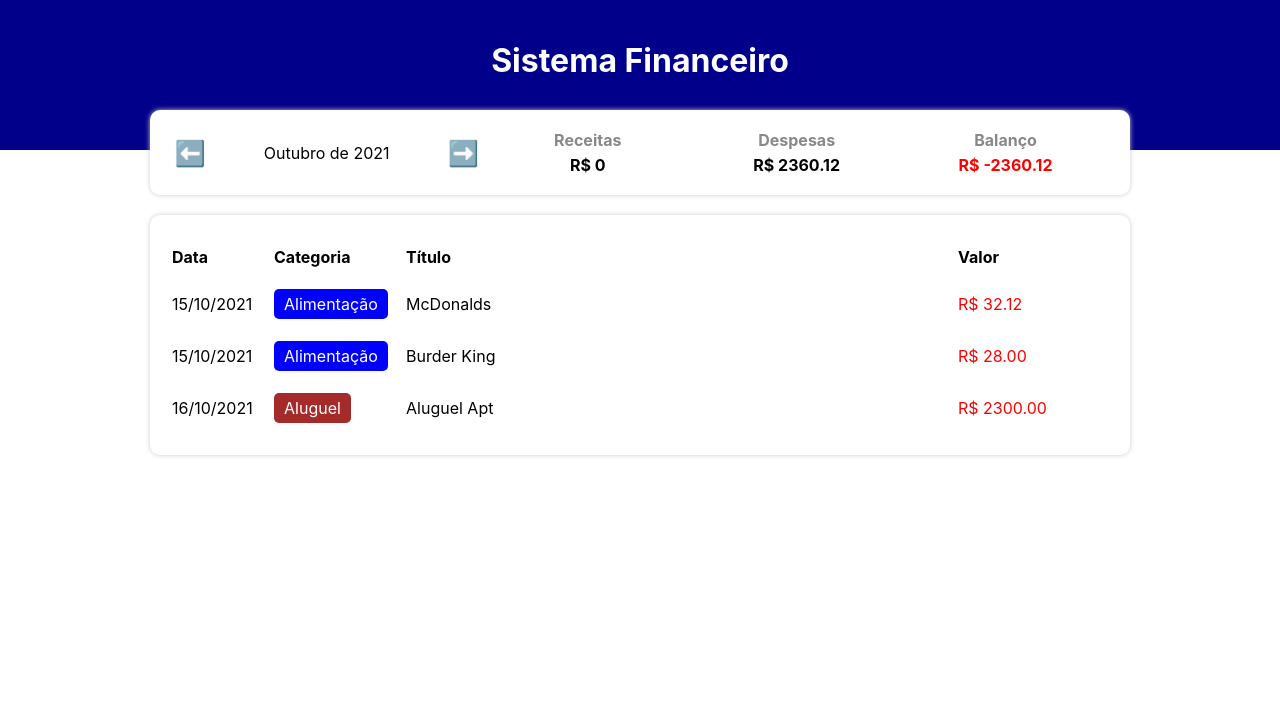
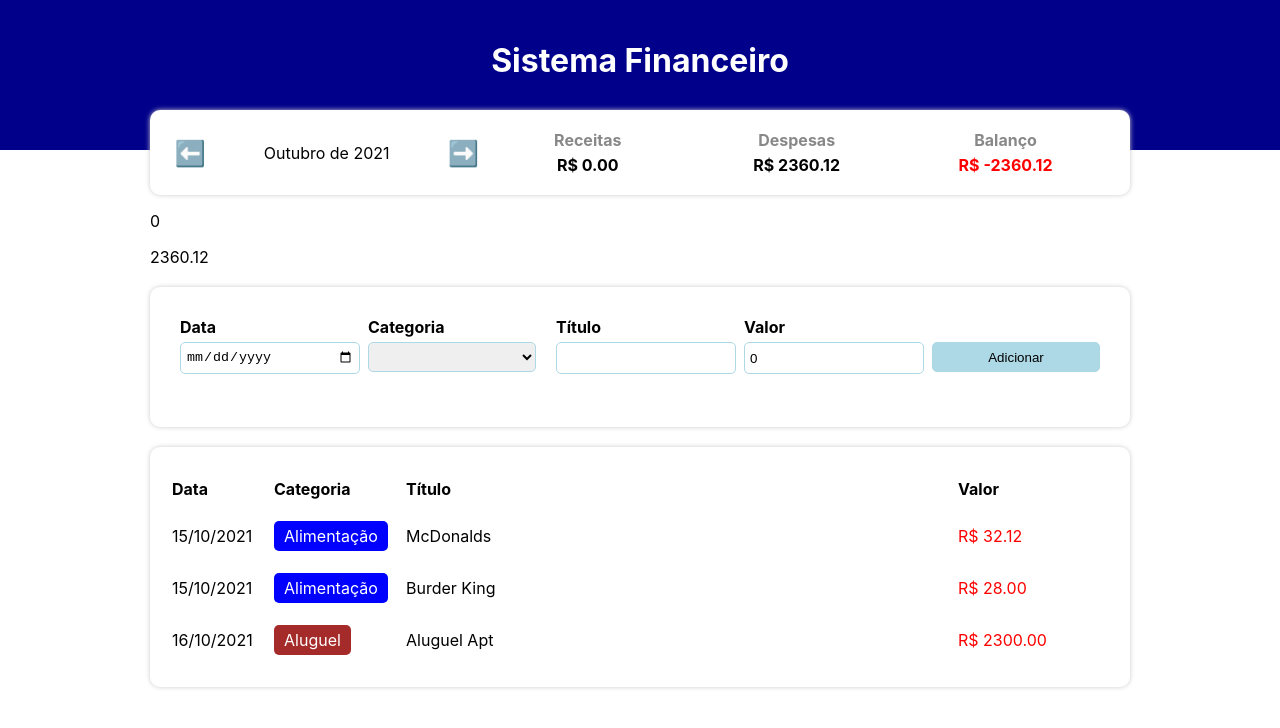
Before and after one commit to LeonardoPilatti/sistemaFinanceiro_ReactJs_Typescript, a React (Create React App) app: page / in a window 1280 px wide. Shown: the top 728 px of the page. Built offline with nearby package versions, Linux system fonts and the light colour scheme.

Commit message:
criando a função de adicionar novos elementos

```diff
--- a/package.json
+++ b/package.json
@@ -12,6 +12,7 @@
     "@types/react-dom": "^17.0.9",
     "react": "^17.0.2",
     "react-dom": "^17.0.2",
+    "react-hook-form": "^7.17.2",
     "react-scripts": "4.0.3",
     "styled-components": "^5.3.1",
     "typescript": "^4.4.3",
--- a/src/App.tsx
+++ b/src/App.tsx
@@ -7,6 +7,7 @@ import { items } from './data/items';
 import { filterListByMonth, getCurrentMonth } from './helpers/dateFilter';
 import TableArea from './components/TableArea';
 import InfoArea from './components/InfoArea';
+import InputArea from './components/InputArea';
 
 const App = () => {
   const [list, setList] = React.useState(items);  /// complete list;
@@ -17,6 +18,7 @@ const App = () => {
 
   React.useEffect(() => {
     setFilteredList( filterListByMonth(list, currentMonth) );
+
   }, [list, currentMonth]);
 
   React.useEffect(() => {
@@ -40,19 +42,30 @@ const App = () => {
     setCurrentMonth(newMonth);
   }
 
+  const handleAddItem = (item: Item) => {
+    let newList = [...list];
+    newList.push(item);
+    setList(newList);
+  }
+
   return (
     <C.Container>
       <C.Header>
         <C.HeaderText>Sistema Financeiro</C.HeaderText>
       </C.Header>
       <C.Body>
+
         <InfoArea
           currentMonth={currentMonth}
           onMonthChange={handleMonthChange}
           income={income}
           expense={expense}
         />
-        {/* area de inserção */}
+        <p>{income}</p>
+        <p>{expense}</p>
+
+        <InputArea onAdd={handleAddItem} />
+
         <TableArea list={filteredList} />
       </C.Body>
     </C.Container>
--- a/src/components/InfoArea/index.tsx
+++ b/src/components/InfoArea/index.tsx
@@ -11,6 +11,9 @@ type Props = {
 };
 
 const InfoArea = ({currentMonth, onMonthChange, income, expense}: Props) => {
+
+  let balance = (income - expense);
+
 
   const handlePrevMonth = () => {
     let [year, month] = currentMonth.split('-');
@@ -38,8 +41,8 @@ const InfoArea = ({currentMonth, onMonthChange, income, expense}: Props) => {
         <ResumeItem title="Despesas" value={expense} />
         <ResumeItem
         title="Balanço"
-        value={income - expense}
-        color={(income - expense) < 0 ? 'red' : 'green'}
+        value={balance}
+        color={balance < 0 ? 'red' : 'green'}
         />
       </C.ResumeArea>
     </C.Container>
--- /dev/null
+++ b/src/components/InputArea/index.tsx
@@ -0,0 +1,83 @@
+import React from 'react';
+import { categories } from '../../data/categories';
+import { Item } from '../../types/Item';
+import * as C from './styles';
+
+type Props = {
+  onAdd: (item: Item) => void;
+}
+
+const InputArea = ({onAdd}: Props) => {
+  const [dateNew, setDateNew] = React.useState('');
+  const [categoryNew, setCategoryNew] = React.useState('');
+  const [titleNew, setTitleNew] = React.useState('');
+  const [valueNew, setValueNew] = React.useState(0);
+
+  let categoryKeys: string[] = Object.keys(categories);
+
+  const handleAddEvent = () => {
+    let errors: string[] = [];
+
+    if(isNaN(new Date(dateNew).getTime())) {
+      errors.push('Data inválida!');
+    };
+
+    if(!categoryKeys.includes(categoryNew)) {
+      errors.push('Categoria inválida!');
+    };
+
+    if(titleNew === '') {
+      errors.push('Título vazio!');
+    };
+
+    if(valueNew <= 0) {
+      errors.push('Valor inválido!');
+    };
+
+    if(errors.length > 0) {
+      alert(errors.join("\n"));
+    } else {
+      let newItem: Item  = {
+        date: new Date(dateNew),
+        category: categoryNew,
+        title: titleNew,
+        value: valueNew
+      };
+      onAdd(newItem);
+    }
+  };
+
+  return (
+    <C.Container>
+      <C.InputLabel>
+        <C.InputTitle>Data</C.InputTitle>
+        <C.Input type="date" value={dateNew} onChange={e => setDateNew(e.target.value)} />
+      </C.InputLabel>
+      <C.InputLabel>
+        <C.InputTitle>Categoria</C.InputTitle>
+        <C.Select value={categoryNew} onChange={e => setCategoryNew(e.target.value)}>
+          <>
+            <option></option>
+            {categoryKeys.map((key, index) => (
+              <option key={index} value={key}>{categories[key].title}</option>
+            ))}
+          </>
+        </C.Select>
+      </C.InputLabel>
+      <C.InputLabel>
+        <C.InputTitle>Título</C.InputTitle>
+        <C.Input type="text" value={titleNew} onChange={e => setTitleNew(e.target.value)} />
+      </C.InputLabel>
+      <C.InputLabel>
+        <C.InputTitle>Valor</C.InputTitle>
+        <C.Input type="number" value={valueNew} onChange={e => setValueNew(parseFloat(e.target.value))} />
+      </C.InputLabel>
+      <C.InputLabel>
+        <C.InputTitle>&nbsp;</C.InputTitle>
+        <C.ButtonAdd onClick={handleAddEvent}>Adicionar</C.ButtonAdd>
+      </C.InputLabel>
+    </C.Container>
+  )
+};
+
+export default InputArea;
--- /dev/null
+++ b/src/components/InputArea/styles.ts
@@ -0,0 +1,47 @@
+import styled from "styled-components";
+
+export const Container = styled.div`
+  background-color: #FFF;
+  box-shadow: 0px 0px 5px #CCC;
+  border-radius: 10px;
+  padding: 20px;
+  margin-top: 20px;
+  display: flex;
+  height:100px
+`;
+export const InputLabel = styled.label`
+  flex: 1;
+  margin: 10px;
+`;
+export const InputTitle = styled.div`
+  font-weight: bold;
+  margin-bottom: 5px;
+`;
+export const Input = styled.input`
+  width: 100%;
+  height: 30px;
+  padding: 0 5px;
+  border: 1px solid lightblue;
+  border-radius: 5px;
+`;
+export const Select = styled.select`
+  width: 100%;
+  height: 30px;
+  padding: 0 5px;
+  border: 1px solid lightblue;
+  border-radius: 5px;
+`;
+export const ButtonAdd = styled.button`
+  width: 100%;
+  height: 30px;
+  padding: 0 5px;
+  border: 1px solid lightblue;
+  border-radius: 5px;
+  background-color: lightblue;
+  color: black;
+  cursor: pointer;
+  &:hover {
+    background-color: blue;
+    color: white;
+  }
+`;
--- a/src/components/ResumeItem/index.tsx
+++ b/src/components/ResumeItem/index.tsx
@@ -11,7 +11,7 @@ const ResumeItem = ({title, value, color}: Props) => {
   return (
     <C.Container>
       <C.Title>{title}</C.Title>
-      <C.Info color={color} >R$ {value}</C.Info>
+      <C.Info color={color} >R$ {value.toFixed(2)}</C.Info>
     </C.Container>
   )
 }
--- a/src/components/TableItem/index.tsx
+++ b/src/components/TableItem/index.tsx
@@ -20,12 +20,12 @@ const TableItem = ({item}: Props) => {
     </C.TableColumn>
     <C.TableColumn>{item.title}</C.TableColumn>
     <C.TableColumn>
-        <C.Value color={categories[item.category].expense ? 'red' : 'green'} >
+        <C.Value color={categories[item.category].expense ? 'red' : 'green'}>
             R$ {item.value.toFixed(2)}
         </C.Value>
     </C.TableColumn>
 </C.TableLine>
-  )
+);
 };
 
 export default TableItem;
--- a/src/components/TableItem/styles.ts
+++ b/src/components/TableItem/styles.ts
@@ -1,20 +1,19 @@
-import styled from "styled-components";
+import styled from 'styled-components';
 
 export const TableLine = styled.tr``;
 
 export const TableColumn = styled.td`
     padding: 10px 0;
-
 `;
 
-export const Category = styled.div<{color: string}>`
+export const Category = styled.div<{ color: string }>`
     display: inline-block;
     padding: 5px 10px;
     border-radius: 5px;
-  color: #fff;
+    color: #FFF;
     background-color: ${props => props.color};
 `;
 
-export const Value = styled.div<{color: string}>`
+export const Value = styled.div<{ color: string }>`
     color: ${props => props.color};
 `;
--- a/src/data/items.ts
+++ b/src/data/items.ts
@@ -4,7 +4,8 @@ export const items: Item[] = [
   { date: new Date(2021, 9, 15), category: 'food', title: 'McDonalds', value: 32.12 },
   { date: new Date(2021, 9, 15), category: 'food', title: 'Burder King', value: 28 },
   { date: new Date(2021, 9, 16), category: 'rent', title: 'Aluguel Apt', value: 2300 },
-  { date: new Date(2021, 10, 18), category: 'salary', title: 'Salário ACME', value: 4500 },
+  { date: new Date(2021, 10, 18), category: 'salary', title: 'Salário mês', value: 2600 },
+  { date: new Date(2021, 10, 18), category: 'food', title: 'Pizza', value: 80 },
 ];
 
 /// date no 9, é o mês 10, pois no javascript os arrays começam pelo zero;
```
Also changed, not shown: 1 other file (tests, documents, lock files or other folders). Lines whose indentation alone changed are shown as unchanged.
